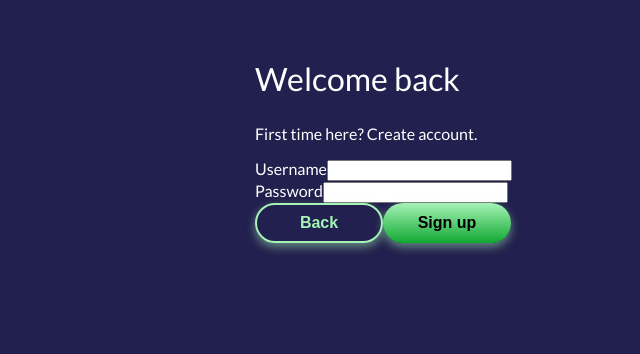
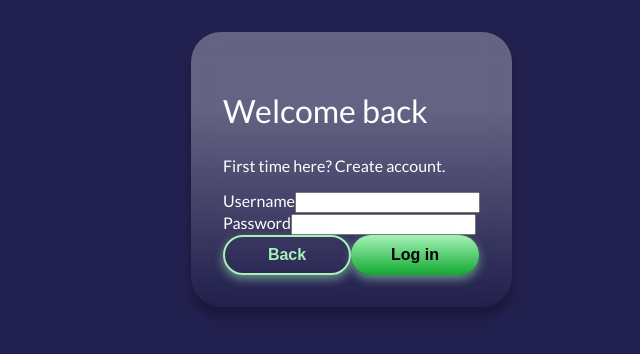
Before and after one commit to austinwisdom/resourceful, a React (Vite) app in the folder resourceful/: page /log-in in a window 1280 px wide. Shown: the top 354 px of the page, without its empty margins (640-1280 px from the left). Built offline with nearby package versions, Linux system fonts and the light colour scheme.

Commit message:
log in functionality added

```diff
--- a/resourceful/src/pages/LogInPage/LogInPage.scss
+++ b/resourceful/src/pages/LogInPage/LogInPage.scss
@@ -5,5 +5,8 @@
 .log-in {
     padding: 2rem 8rem;
     @include flex (space-between);
-
+    &__form {
+        @include glass-div;
+        padding: 2rem;
+    }
 }
--- a/resourceful/src/pages/LogInPage/LogInPage.tsx
+++ b/resourceful/src/pages/LogInPage/LogInPage.tsx
@@ -1,23 +1,75 @@
 import "./LogInPage.scss";
 import { Link } from "react-router-dom";
+import { useState } from "react";
+import axios from "axios";
+
+type User = {
+    userName: string,
+    password: string,
+}
+
+type SetUser = ( user: User | "" ) => void
+
 
 
 const LogInPage = () => {
+
+    const [loggedUser, setLoggedUser]: [loggedUser: User | "", setLoggedUser: SetUser ] = useState<User | "">("");
+    const [username, setUsername]: [username: string, setUsername: React.Dispatch<React.SetStateAction<string>>] = useState("");
+    const [password, setPassword]: [password: string, setPassword: React.Dispatch<React.SetStateAction<string>>] = useState("");
+
+
+    const handleSubmit = (e: React.FormEvent<HTMLFormElement>) => {
+        e.preventDefault();
+
+        axios.defaults.withCredentials = true;
+        axios
+        .post("http://localhost:8080/users/login", {userName: username, password: password})
+        .then((res) => {
+            axios.get("http://localhost:8080/users")
+            .then((res) => {
+                console.log(res)
+            })
+            .catch(error => {
+                console.log(error)
+            })
+        })
+        .catch (error => {
+          console.log(error);
+        })
+      }
+
+      const handleChangeUsername = (event: React.FormEvent<HTMLInputElement>) => {
+        // event.preventDefault();
+        const value = event.target.value;
+        setUsername(value);
+        console.log(username);
+      }
+
+      const handleChangePassword = (event: React.FormEvent<HTMLInputElement>) => {
+        // event.preventDefault();
+        const value = event.target.value;
+        setPassword(value);
+        console.log(password);
+      }
+
     return (
         <section className="log-in">
             <div className="log-in__img-wrapper">
 
             </div>
-            <form className="log-in__form">
+            <form className="log-in__form" onSubmit={handleSubmit}>
                 <h1 className="log-in__title page-header">Welcome back</h1>
                 <p className="log-in__subheader paragraph">First time here? <span className="span">Create account.</span></p>
                 <div className="log-in__field-container">
-                        <label htmlFor="username" className="log-in__label paragraph">Username</label>
+                        <label htmlFor="userName" className="log-in__label paragraph">Username</label>
                         <input
-                            name="username"
+                            name="userName"
                             type="text"
-                            id="username"
+                            id="userName"
                             className="form-field"
+                            value={username}
+                            onChange={handleChangeUsername}
                         />
                     </div>
                     <div className="log-in__field-container">
@@ -27,15 +79,17 @@ const LogInPage = () => {
                             type="password"
                             id="password"
                             className="form-field"
+                            value={password}
+                            onChange={handleChangePassword}
                         />
                     </div>
                     <div className="log-in__buttons">
                         <Link to="/" className="log-in__link">
                             <button className="log-in__button secondary-button button-large label">Back</button>
                         </Link>
-                        <Link to="/" className="log-in__link">
-                            <button className="log-in__button primary-button button-large label">Sign up</button>
-                        </Link>
+
+                        <button className="log-in__button primary-button button-large label">Log in</button>
+
                     </div>
             </form>
         </section>
--- a/resourceful/src/styles/partials/_mixins.scss
+++ b/resourceful/src/styles/partials/_mixins.scss
@@ -1,9 +1,10 @@
-
+@use "./variables" as *;
 
 //Glass div//
 
 @mixin glass-div {
     border-radius: 30px;
+    border: 2px $glass-gradient;
     background: linear-gradient(180deg, rgba(255, 255, 255, 0.30) 28.45%, rgba(255, 255, 255, 0.00) 100%);
     box-shadow: 0px 10px 10px 0px rgba(0, 0, 0, 0.25);
     backdrop-filter: blur(12.5px);
--- a/resourceful/src/styles/partials/_variables.scss
+++ b/resourceful/src/styles/partials/_variables.scss
@@ -10,3 +10,6 @@ $white: #fff;
 //Buttons//
 $button-gradient: linear-gradient(180deg, #A5F3B6 0%, #11A832 100%);
 $button-shadow: 0px 4px 10px 0px rgba(165, 243, 182, 0.50);
+
+
+$glass-gradient: linear-gradient(180deg, rgba(255, 255, 255, 0.30) 28.45%, rgba(255, 255, 255, 0.00) 100%);
```
